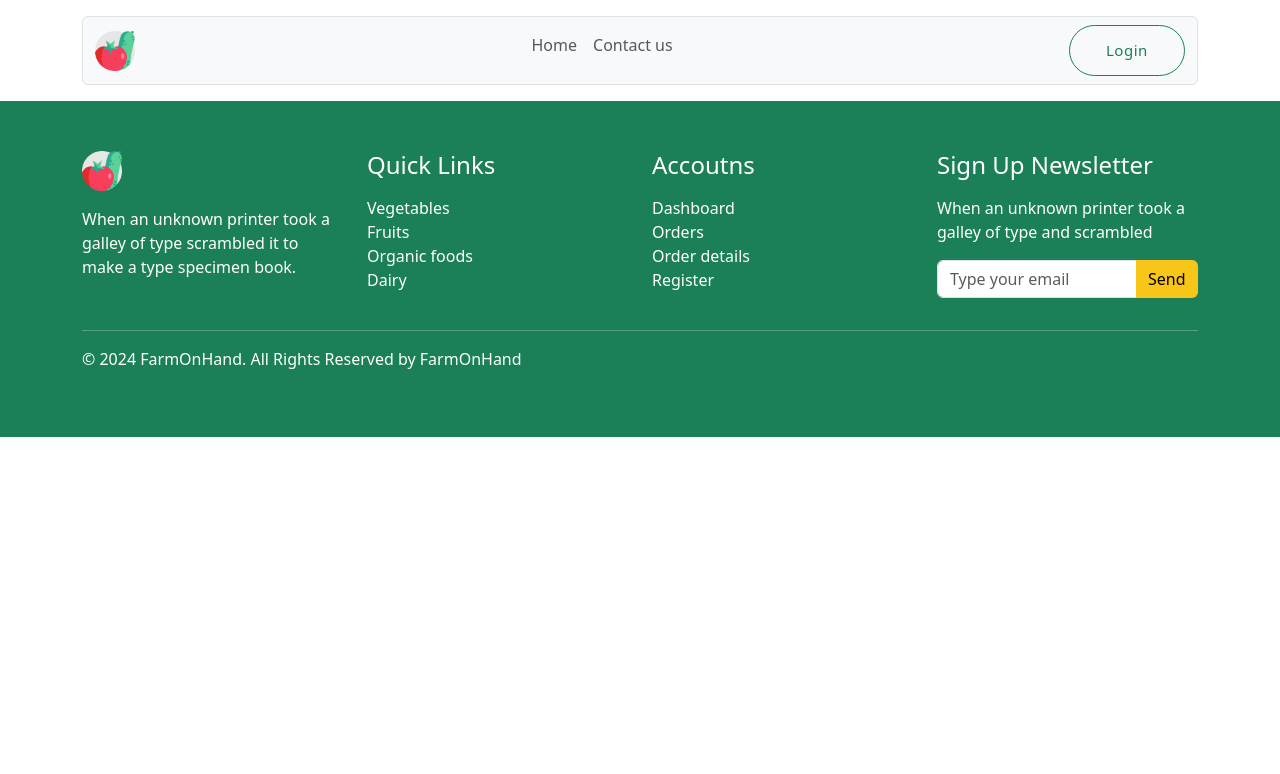
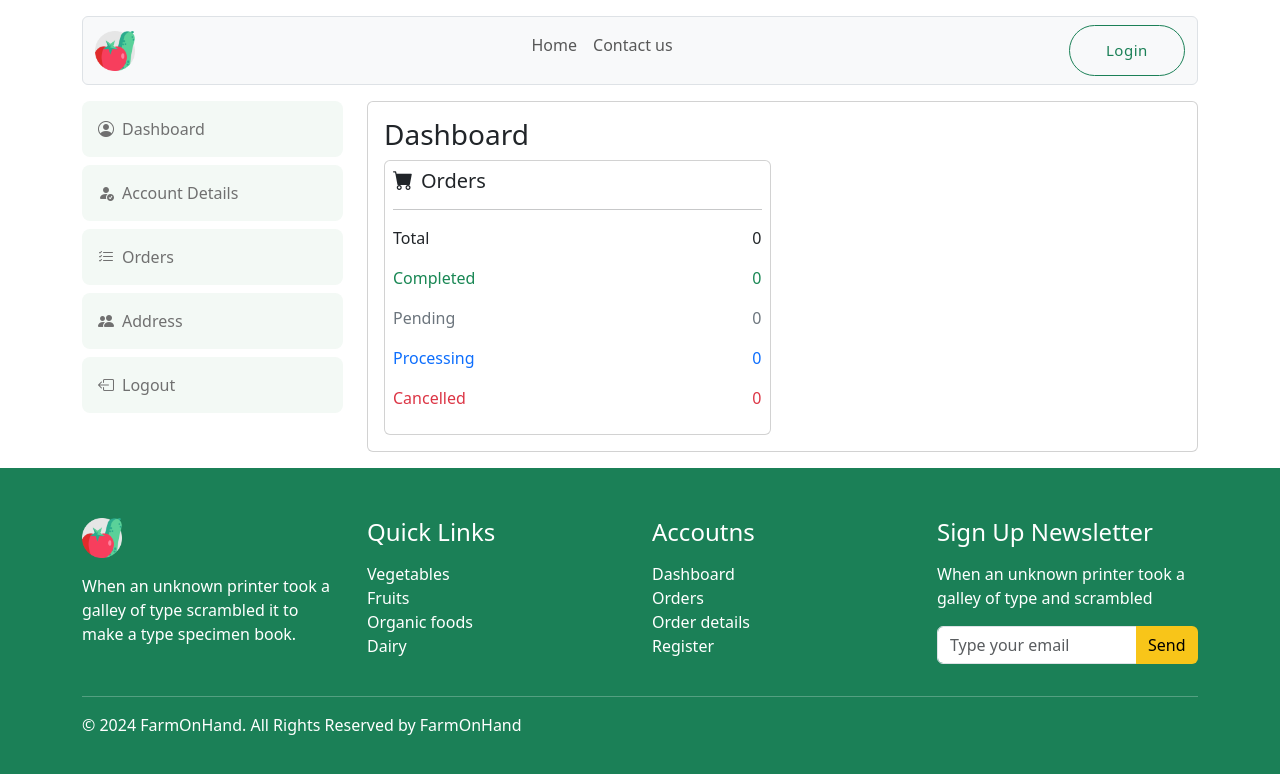
Before and after one commit to haquedot/F, a React (Vite) app: page /#/user in a window 1280 px wide. Before the commit this address led to /#/orders. Shown: the top 774 px of the page. Built offline with nearby package versions, Linux system fonts and the light colour scheme.

Commit message:
created user Dashboard

```diff
--- a/src/App.jsx
+++ b/src/App.jsx
@@ -10,9 +10,9 @@ import ProductDetails from './views/ProductDetails'
 import Cart from './views/Cart'
 import Admin from './views/adminDashboard/Admin'
 import Contact from './views/Contact'
-
 import { ToastContainer } from 'react-toastify';
 import 'react-toastify/dist/ReactToastify.css';
+import User from './views/userDashboard/User'
 
 function App() {
 
@@ -28,6 +28,7 @@ function App() {
           <Route path='/register' element={<Register/>}/>
           <Route path="/cart/:productId" element={<Cart />} />
           <Route path="/admin/*" element={<Admin/>} />
+          <Route path="/user/*" element={<User/>} />
 
         </Routes>
       </Container>
--- /dev/null
+++ b/src/views/userDashboard/AcountDetails.jsx
@@ -0,0 +1,57 @@
+import React, { useState } from 'react';
+import { Form, Row, Col, Card } from 'react-bootstrap';
+import { Link } from 'react-router-dom';
+
+
+
+export default function AccountDetails() {
+
+  return (
+    <>
+      <Card className='p-3'>
+        <h4>Edit Account Details</h4>
+        <Form>
+
+          <Row>
+            <Col md={6}>
+              <Form.Group className="mb-3" controlId="exampleForm.ControlInput1">
+                <Form.Label>First name</Form.Label>
+                <Form.Control type="text" placeholder="First name" />
+              </Form.Group>
+            </Col>
+            <Col md={6}>
+              <Form.Group className="mb-3" controlId="exampleForm.ControlInput2">
+                <Form.Label>Last name</Form.Label>
+                <Form.Control type="text" placeholder="Last name" />
+              </Form.Group>
+            </Col>
+          </Row>
+          <Form.Group className="mb-3" controlId="exampleForm.ControlInput3">
+            <Form.Label>Email address</Form.Label>
+            <Form.Control type="email" placeholder="Email address" />
+          </Form.Group>
+
+          <h5>Password Change</h5>
+          <Form.Group className="mb-3" controlId="exampleForm.ControlInput4">
+            <Form.Label>Current password</Form.Label>
+            <Form.Control type='password' />
+          </Form.Group>
+          <Form.Group className="mb-3" controlId="exampleForm.ControlInput5">
+            <Form.Label>New password</Form.Label>
+            <Form.Control type='password' />
+          </Form.Group>
+          <Form.Group className="mb-3" controlId="exampleForm.ControlInput6">
+            <Form.Label>Confirm new password</Form.Label>
+            <Form.Control type='password' />
+          </Form.Group>
+
+          <div className="text-end">
+            <Link>
+              <button className='btn_filled'>Save changes</button>
+            </Link>
+          </div>
+        </Form>
+      </Card>
+    </>
+  );
+}
--- /dev/null
+++ b/src/views/userDashboard/Address.jsx
@@ -0,0 +1,13 @@
+import React, { useState } from 'react';
+
+
+
+export default function Address() {
+
+  return (
+    <>
+      <h1>User Address</h1>
+
+    </>
+  );
+}
--- /dev/null
+++ b/src/views/userDashboard/Dashboard.jsx
@@ -0,0 +1,38 @@
+import React, { useState } from 'react';
+import { Row, Col, Card } from 'react-bootstrap';
+import "../../App.css"
+
+
+export default function Dashboard() {
+
+  return (
+    <>
+      <Card className='p-3'>
+        <h3>Dashboard</h3>
+        <Row>
+          <Col md={6}>
+            <Card className='p-2'>
+              <h5 className='m-0'><i className="bi bi-cart-fill me-2"></i>Orders</h5>
+              <hr />
+              <p className="d-flex">
+                Total <span className='ms-auto'>0</span>
+              </p>
+              <p className="d-flex text-success">
+                Completed <span className='ms-auto'>0</span>
+              </p>
+              <p className="d-flex text-secondary">
+                Pending <span className='ms-auto'>0</span>
+              </p>
+              <p className="d-flex text-primary">
+                Processing <span className='ms-auto'>0</span>
+              </p>
+              <p className="d-flex text-danger">
+                Cancelled <span className='ms-auto'>0</span>
+              </p>
+            </Card></Col>
+        </Row>
+      </Card>
+
+    </>
+  );
+}
--- /dev/null
+++ b/src/views/userDashboard/Orders.jsx
@@ -0,0 +1,135 @@
+import React from 'react';
+import { Card, Button } from 'react-bootstrap';
+import DataTable from 'react-data-table-component';
+import "../../App.css"
+
+const columns = [
+    {
+        name: 'Order Id',
+        selector: row => row.order,
+        sortable: true,
+    },
+    {
+        name: 'Date',
+        selector: row => row.date,
+        sortable: true,
+    },
+    {
+        name: 'Status',
+        selector: row => row.status,
+        sortable: true,
+    },
+    {
+        name: 'Total',
+        selector: row => row.total,
+        sortable: true,
+    },
+    {
+        name: 'Action',
+        selector: row => row.action,
+        sortable: true,
+    },
+];
+
+const data = [
+    {
+        "order": "123",
+        "date": "22/12/2022",
+        "status": "status",
+        "total": 454,
+        "action": "view",
+    },
+    {
+        "order": "312413",
+        "date": "21/12/2023",
+        "status": "status",
+        "total": 454,
+        "action": "view",
+
+    },
+    {
+        "order": "54353",
+        "date": "30/09/2023",
+        "status": "status",
+        "total": 454,
+        "action": "view",
+    },
+    {
+        "order": "546564",
+        "date": "15/05/2016",
+        "status": "status",
+        "total": 454,
+        "action": "view",
+
+    }
+];
+
+function convertArrayOfObjectsToCSV(array) {
+    let result;
+
+    const columnDelimiter = ',';
+    const lineDelimiter = '\n';
+    const keys = Object.keys(array[0]);
+
+    result = '';
+    result += keys.join(columnDelimiter);
+    result += lineDelimiter;
+
+    array.forEach(item => {
+        let ctr = 0;
+        keys.forEach(key => {
+            if (ctr > 0) result += columnDelimiter;
+
+            result += item[key];
+
+            ctr++;
+        });
+        result += lineDelimiter;
+    });
+
+    return result;
+}
+
+function downloadCSV(array) {
+    const link = document.createElement('a');
+    let csv = convertArrayOfObjectsToCSV(array);
+    if (csv == null) return;
+
+    const filename = 'export.csv';
+
+    if (!csv.match(/^data:text\/csv/i)) {
+        csv = `data:text/csv;charset=utf-8,${csv}`;
+    }
+
+    link.setAttribute('href', encodeURI(csv));
+    link.setAttribute('download', filename);
+    link.click();
+}
+
+const Export = ({ onExport }) => <Button onClick={onExport} className='btn_filled'>Export</Button>;
+
+export default function Orders() {
+    const [pending, setPending] = React.useState(true);
+    const [rows, setRows] = React.useState([]);
+    React.useEffect(() => {
+        const timeout = setTimeout(() => {
+            setRows(data);
+            setPending(false);
+        }, 1000);
+        return () => clearTimeout(timeout);
+    }, []);
+
+    const handleExport = () => {
+        downloadCSV(data);
+    };
+
+    const actionsMemo = React.useMemo(() => <Export onExport={handleExport} />, []);
+
+    return (
+        <>
+            <Card className='p-3'>
+                <DataTable title="Orders" columns={columns} data={rows} progressPending={pending} actions={actionsMemo} selectableRows pagination />
+            </Card>
+        </>
+    )
+};
--- /dev/null
+++ b/src/views/userDashboard/User.jsx
@@ -0,0 +1,58 @@
+import React, { useState } from 'react';
+import { Row, Col } from 'react-bootstrap';
+import "../../App.css"
+import { Link, Route, Routes, useLocation } from 'react-router-dom';
+import Dashboard from './Dashboard';
+import Orders from './Orders';
+import AccountDetails from './AcountDetails';
+import Address from './Address';
+
+
+export default function User() {
+  const location = useLocation();
+
+  return (
+    <>
+      <Row>
+        <Col md={3}>
+          <Link to="/user/dashboard">
+            <button className={`admin_btn w-100 py-3 px-3 mb-2 ${location.pathname === '/user/dashboard' ? 'activeBtn' : ''}`}>
+              <i className="bi bi-person-circle me-2"></i>Dashboard
+            </button>
+          </Link>
+          <Link to="/user/account-details">
+            <button className={`admin_btn w-100 py-3 px-3 mb-2 ${location.pathname === '/user/account-details' ? 'activeBtn' : ''}`}>
+              <i className="bi bi-person-fill-check me-2"></i>Account Details
+            </button>
+          </Link>
+          <Link to="/user/orders">
+            <button className={`admin_btn w-100 py-3 px-3 mb-2 ${location.pathname === '/user/orders' ? 'activeBtn' : ''}`}>
+              <i className="bi bi-list-check me-2"></i>Orders
+            </button>
+          </Link>
+
+          <Link to="/user/address">
+            <button className={`admin_btn w-100 py-3 px-3 mb-2 ${location.pathname === '/user/address' ? 'activeBtn' : ''}`}>
+              <i className="bi bi-people-fill me-2"></i>Address
+            </button>
+          </Link>
+
+          <Link to="/user/logout">
+            <button className={`admin_btn w-100 py-3 px-3 mb-2 ${location.pathname === '/user/logout' ? 'activeBtn' : ''}`}>
+              <i className="bi bi-box-arrow-left me-2"></i>Logout
+            </button>
+          </Link>
+        </Col>
+        <Col md={9}>
+          <Routes>
+            <Route path='/' element={<Dashboard/>} />
+            <Route path='/dashboard' element={<Dashboard/>} />
+            <Route path='/orders' element={<Orders/>} />
+            <Route path='/address' element={<Address/>} />
+            <Route path='/account-details' element={<AccountDetails/>} />
+          </Routes>
+        </Col>
+      </Row>
+    </>
+  );
+}
```
